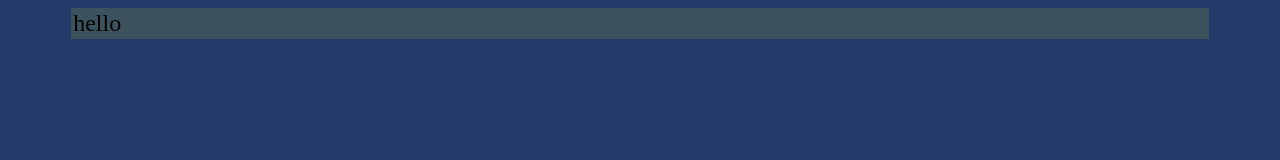
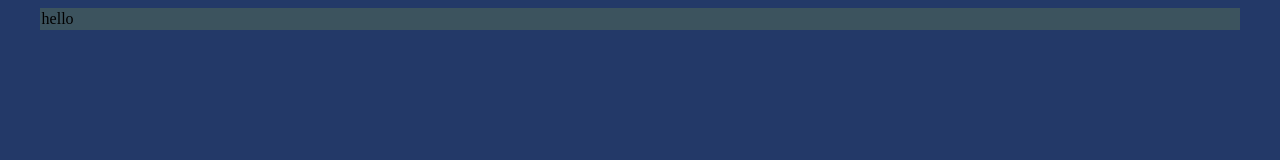
Before and after one commit to Bossgodora/Bossgodora.github.io, a plain HTML site: page webtv.html in a window 1280 px wide. Drawn offline with Linux system fonts and the light colour scheme.

Commit message:
Update webtv.html

```diff
--- a/webtv.html
+++ b/webtv.html
@@ -7,11 +7,11 @@
     <title>Homepage of Leviathan (WebTV ver.)</title>
   </head>
   <body bgcolor="#233968" gradcolor="#151E2D"> <center>
-    <table width="90%" height="10px" cellpadding="0" bgcolor="#3C535E">
+    <table width="95%" height="100%" cellpadding="0" bgcolor="#3C535E">
 	 <tbody>
 		 <tr>
 			 <td>
-				 <font size="+2">hello</font>
+				 <font weight="+2">hello</font>
 			 </td>
 		 </tr>
          </tbody>
```
